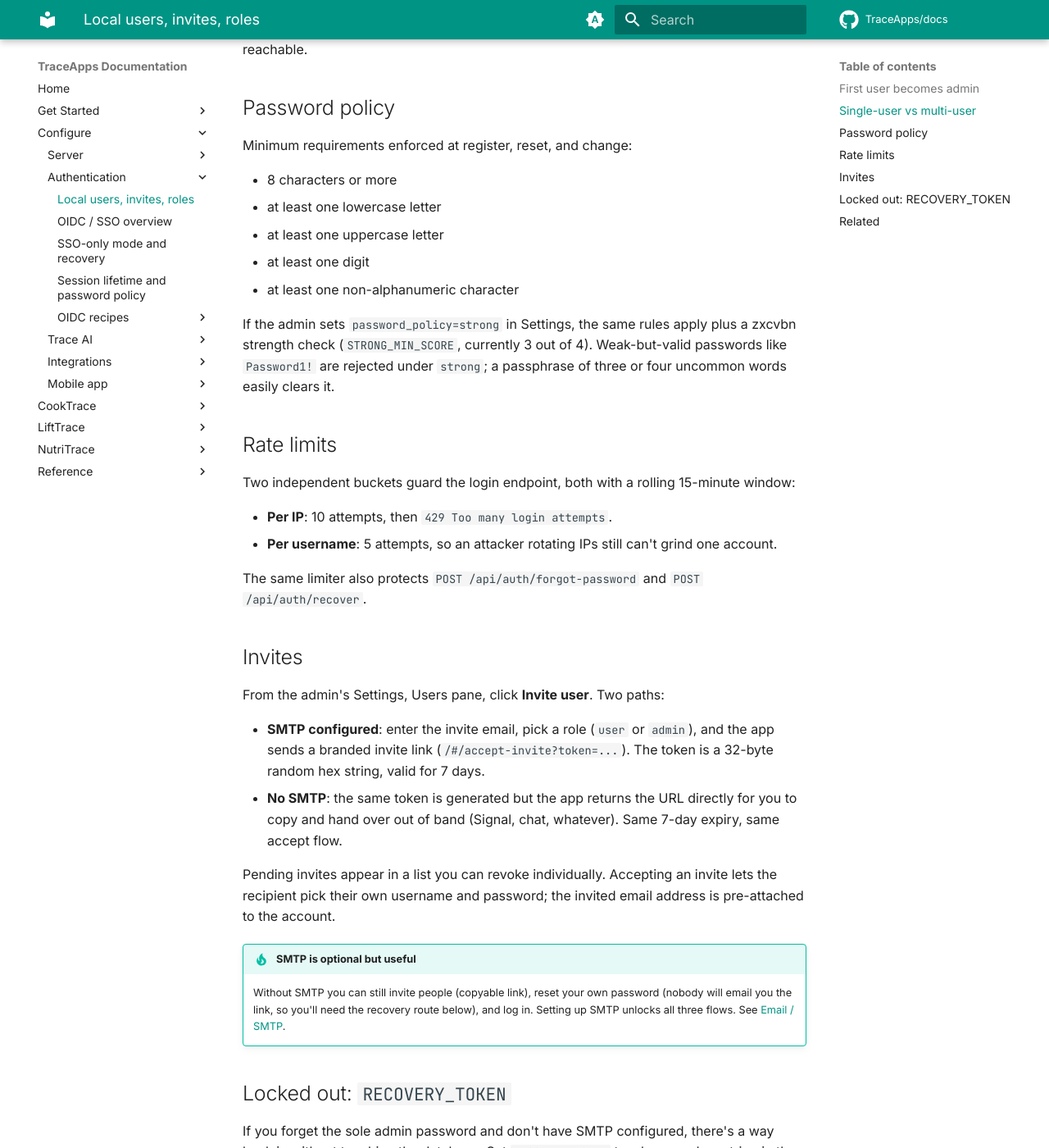
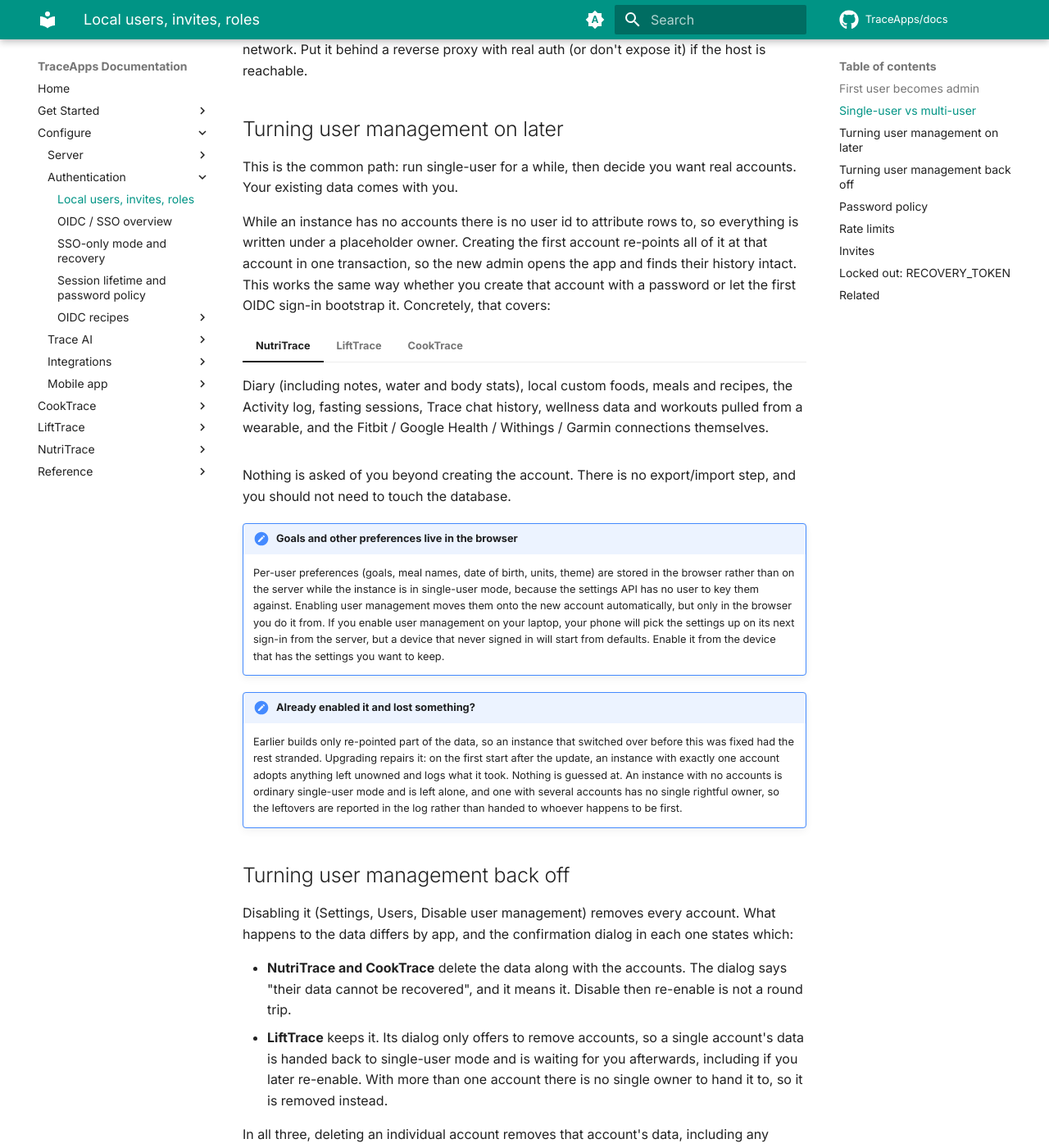
Before and after one commit to TraceApps/docs, an MkDocs documentation site: the page built from docs/auth/local-users.md, in a window 1280 px wide and 1400 px high, scrolled down 857 px. Shown: the whole window at 82% size. Built offline with MkDocs 1.6.1 and Material for MkDocs 9.7.7, drawn with Linux system fonts in a browser that asks for light colours; comment, search, counter and statistics services are not loaded; some of the changed text lies outside the part shown.

Commit message:
auth: document what carries over when user management is enabled later

```diff
--- a/docs/auth/local-users.md
+++ b/docs/auth/local-users.md
@@ -4,7 +4,7 @@ The local-user layer is a bcrypt-backed username/password store shared by all th
 
 ## First user becomes admin
 
-On a brand-new install the account database is empty. The first call to `POST /api/auth/register` is treated as the setup step: whoever registers first is stamped with `role='admin'` regardless of what the request asked for, all pre-existing rows with `user_id=NULL` are re-parented to that admin's id, and a session cookie is set. Every subsequent registration requires an admin JWT.
+On a brand-new install the account database is empty. The first call to `POST /api/auth/register` is treated as the setup step: whoever registers first is stamped with `role='admin'` regardless of what the request asked for, every row that was written while the instance had no accounts is re-parented to that admin's id, and a session cookie is set. Every subsequent registration requires an admin JWT, and no later registration ever re-parents anything.
 
 Practically that means the person who opens the app the first time after install is the operator. Set a strong password on that account, then invite the rest of the household from Settings.
 
@@ -13,6 +13,44 @@ Practically that means the person who opens the app the first time after install
 Every app runs multi-user by default. If you're the only user, you can turn multi-user off from Settings, Users, Disable user management. That endpoint (`DELETE /api/auth/management`) wipes the `users` table and stores `single_user_mode=1` in `app_config` so the setup wizard doesn't trigger on reload. The app then runs as if it were single-tenant: no login screen, everything on one shared dataset. Re-enable it by registering a new account through Settings, which clears the setting automatically.
 
 Single-user mode is a UX choice, not a security posture. The app still binds on the network. Put it behind a reverse proxy with real auth (or don't expose it) if the host is reachable.
+
+## Turning user management on later
+
+This is the common path: run single-user for a while, then decide you want real accounts. Your existing data comes with you.
+
+While an instance has no accounts there is no user id to attribute rows to, so everything is written under a placeholder owner. Creating the first account re-points all of it at that account in one transaction, so the new admin opens the app and finds their history intact. This works the same way whether you create that account with a password or let the first OIDC sign-in bootstrap it. Concretely, that covers:
+
+=== "NutriTrace"
+
+    Diary (including notes, water and body stats), local custom foods, meals and recipes, the Activity log, fasting sessions, Trace chat history, wellness data and workouts pulled from a wearable, and the Fitbit / Google Health / Withings / Garmin connections themselves.
+
+=== "LiftTrace"
+
+    Workout log, body stats, cardio log, custom exercises, custom programs, and Trace chat history. The shared global exercise catalog is left alone, since it belongs to every user rather than to whoever registers first.
+
+=== "CookTrace"
+
+    Recipes, pantry, cook diary, shopping list, cookbooks, your recipe and pantry categories, custom and disabled units, and Trace chat history.
+
+Nothing is asked of you beyond creating the account. There is no export/import step, and you should not need to touch the database.
+
+!!! note "Goals and other preferences live in the browser"
+    Per-user preferences (goals, meal names, date of birth, units, theme) are stored in the browser rather than on the server while the instance is in single-user mode, because the settings API has no user to key them against. Enabling user management moves them onto the new account automatically, but only in the browser you do it from. If you enable user management on your laptop, your phone will pick the settings up on its next sign-in from the server, but a device that never signed in will start from defaults. Enable it from the device that has the settings you want to keep.
+
+!!! note "Already enabled it and lost something?"
+    Earlier builds only re-pointed part of the data, so an instance that switched over before this was fixed had the rest stranded. Upgrading repairs it: on the first start after the update, an instance with exactly one account adopts anything left unowned and logs what it took. Nothing is guessed at. An instance with no accounts is ordinary single-user mode and is left alone, and one with several accounts has no single rightful owner, so the leftovers are reported in the log rather than handed to whoever happens to be first.
+
+## Turning user management back off
+
+Disabling it (Settings, Users, Disable user management) removes every account. What happens to the data differs by app, and the confirmation dialog in each one states which:
+
+- **NutriTrace and CookTrace** delete the data along with the accounts. The dialog says "their data cannot be recovered", and it means it. Disable then re-enable is not a round trip.
+- **LiftTrace** keeps it. Its dialog only offers to remove accounts, so a single account's data is handed back to single-user mode and is waiting for you afterwards, including if you later re-enable. With more than one account there is no single owner to hand it to, so it is removed instead.
+
+In all three, deleting an individual account removes that account's data, including any connected wearable tokens.
+
+!!! warning "Take a backup before experimenting"
+    Whichever app you are on, run a Full Backup before turning user management off if you are not certain what you want. It is the only way back from the deleting variants.
 
 ## Password policy
 
```
Also changed, not shown: docs/getting-started/first-run.md (+9 -0 lines).
